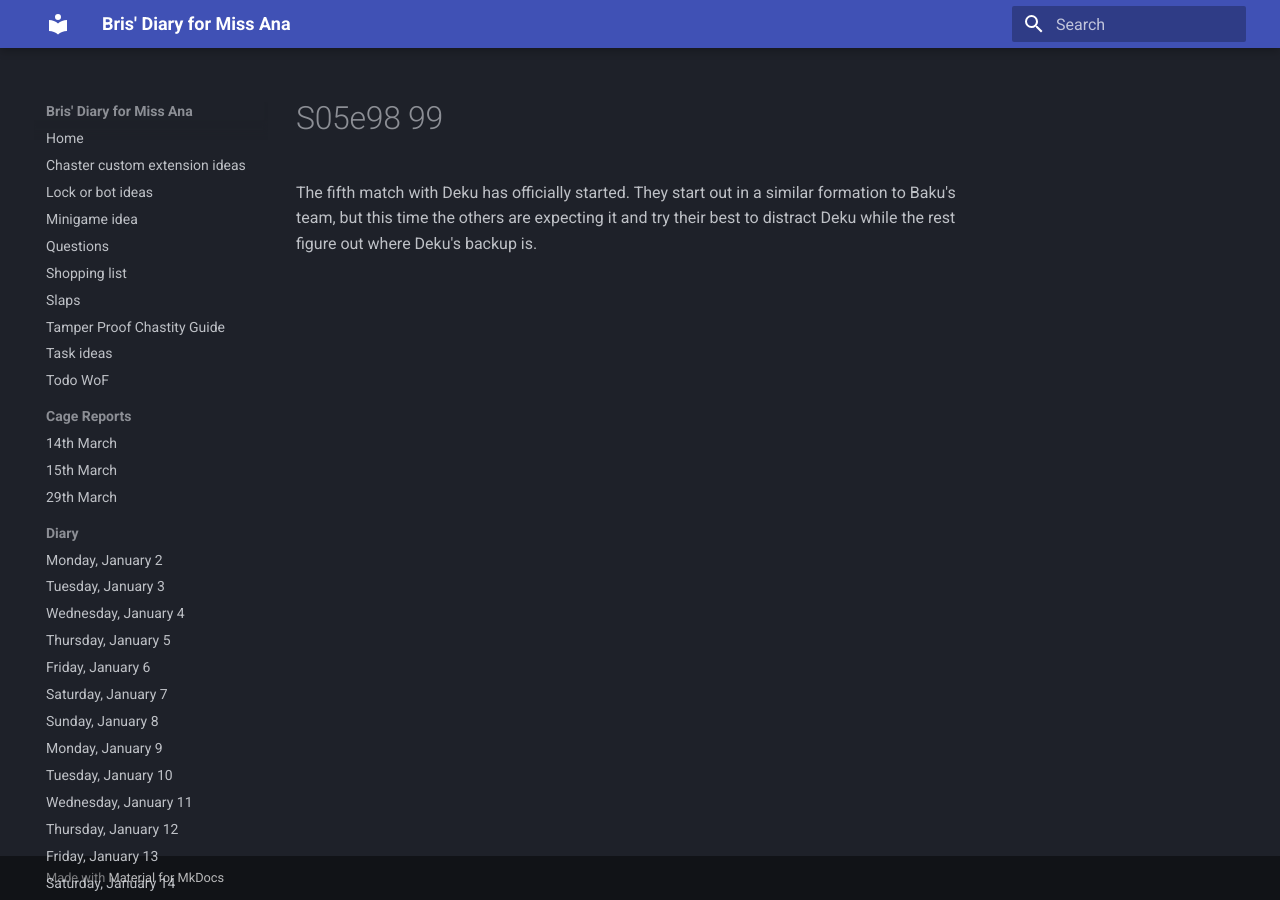
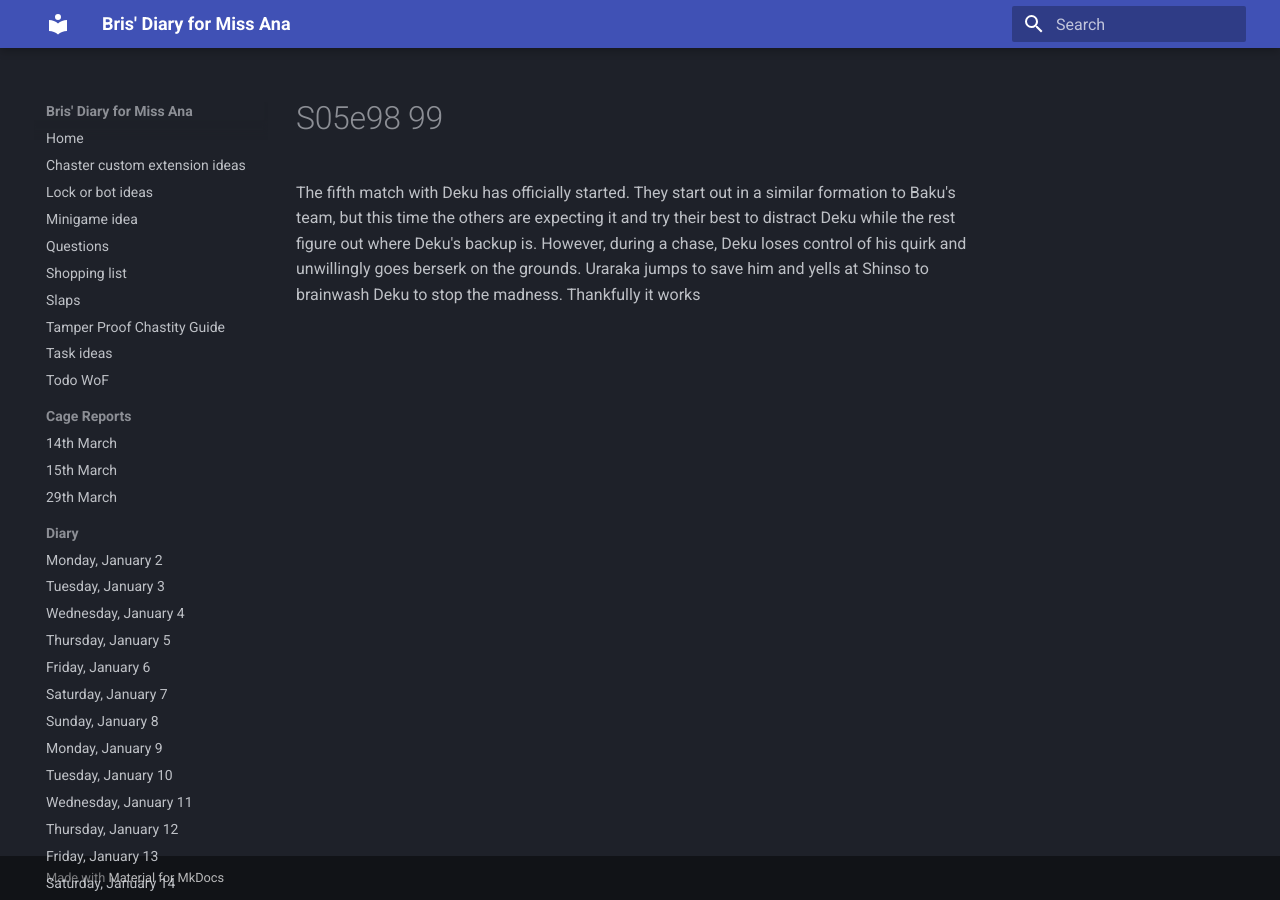
Before and after one commit to bris00/DFMA, an MkDocs documentation site: the page built from diary/Series/My Hero Academia/s05e98-99.md, in a window 1280 px wide. Built offline with MkDocs 1.6.1 and Material for MkDocs 9.7.7, drawn with Linux system fonts in a browser that asks for light colours.

Commit message:
vault backup: 2023-04-24 23:52:30
Affected files:
diary/Series/My Hero Academia/s05e98-99.md

```diff
--- a/diary/Series/My Hero Academia/s05e98-99.md
+++ b/diary/Series/My Hero Academia/s05e98-99.md
@@ -1 +1 @@
-The fifth match with Deku has officially started. They start out in a similar formation to Baku's team, but this time the others are expecting it and try their best to distract Deku while the rest figure out where Deku's backup is.
+The fifth match with Deku has officially started. They start out in a similar formation to Baku's team, but this time the others are expecting it and try their best to distract Deku while the rest figure out where Deku's backup is. However, during a chase, Deku loses control of his quirk and unwillingly goes berserk on the grounds. Uraraka jumps to save him and yells at Shinso to brainwash Deku to stop the madness. Thankfully it works
```
